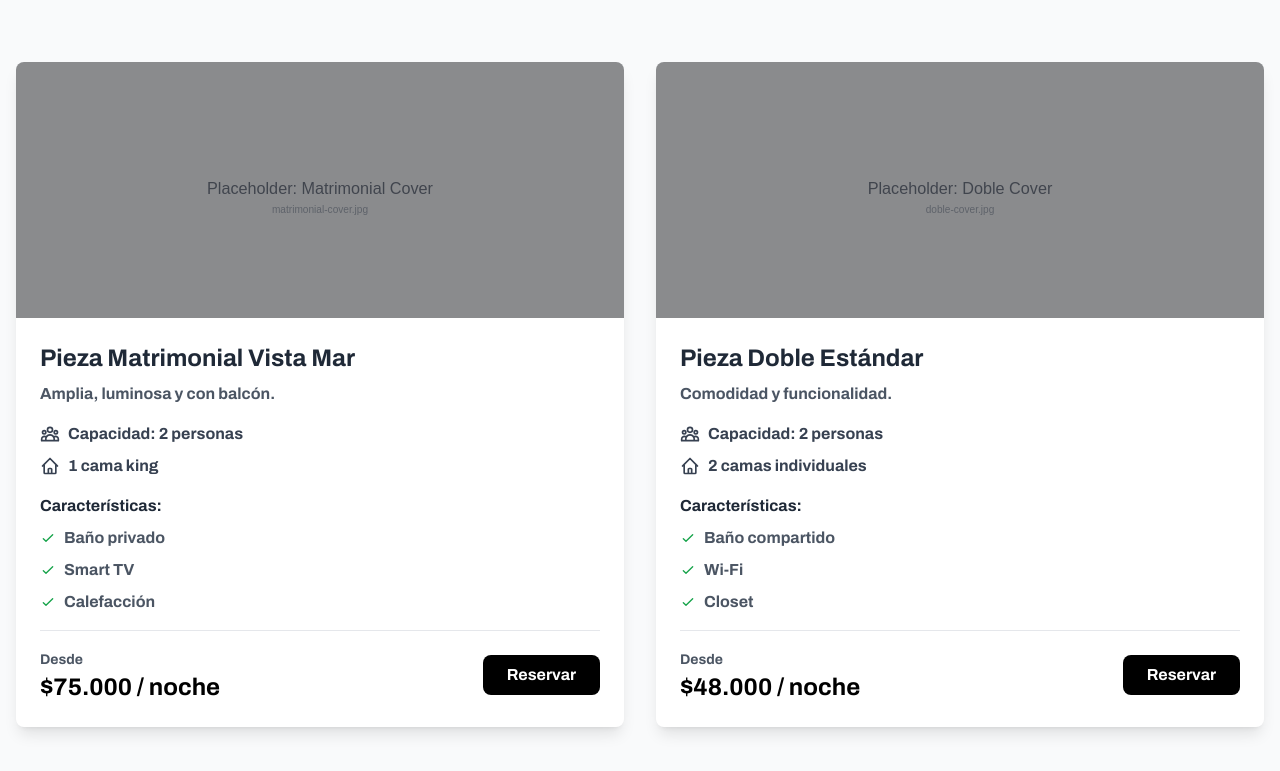
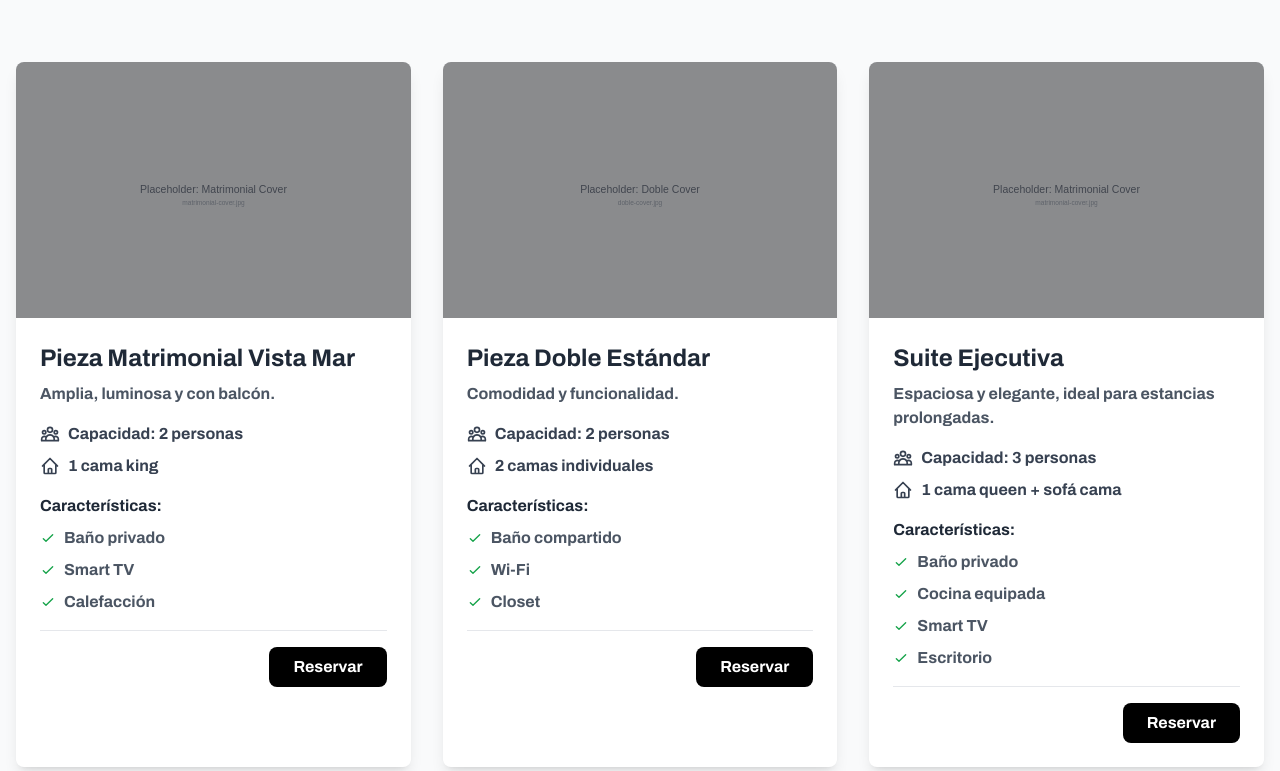
Before and after one commit to gbv-dev/sitio-web-tah, a plain HTML site: page piezas.html in a window 1280 px wide. Shown: the part 482-1253 px from the top of the page. Drawn offline with nearby package versions, Linux system fonts and the light colour scheme.

Commit message:
Remove prices from room cards, add third room (Suite Ejecutiva), change grid to 3 columns

```diff
--- a/data/site.json
+++ b/data/site.json
@@ -117,6 +117,29 @@
           "alt": "Dormitorio doble 2"
         }
       ]
+    },
+    {
+      "name": "Suite Ejecutiva",
+      "shortDescription": "Espaciosa y elegante, ideal para estancias prolongadas.",
+      "features": ["Baño privado", "Cocina equipada", "Smart TV", "Escritorio"],
+      "capacity": 3,
+      "bedSetup": "1 cama queen + sofá cama",
+      "priceFrom": "$95.000 / noche",
+      "cta": "mailto:reservas@costaazul.cl",
+      "cover": {
+        "src": "assets/img/matrimonial-cover.svg",
+        "alt": "Suite ejecutiva"
+      },
+      "gallery": [
+        {
+          "src": "assets/img/matrimonial1.svg",
+          "alt": "Suite ejecutiva 1"
+        },
+        {
+          "src": "assets/img/matrimonial2.svg",
+          "alt": "Suite ejecutiva 2"
+        }
+      ]
     }
   ]
 }
--- a/piezas.html
+++ b/piezas.html
@@ -39,7 +39,7 @@
 
   <!-- Rooms Grid Section -->
   <section class="container mx-auto px-4 py-16">
-    <div id="rooms-grid" class="grid md:grid-cols-2 gap-8">
+    <div id="rooms-grid" class="grid md:grid-cols-2 lg:grid-cols-3 gap-8">
       <!-- Rooms will be injected by JavaScript -->
     </div>
   </section>
@@ -145,11 +145,7 @@
                 </ul>
               </div>
 
-              <div class="flex items-center justify-between border-t pt-4">
-                <div>
-                  <span class="text-gray-600 text-sm">Desde</span>
-                  <p class="text-2xl font-bold text-black">${room.priceFrom}</p>
-                </div>
+              <div class="flex items-center justify-end border-t pt-4">
                 <a href="${room.cta}" class="bg-black hover:bg-gray-800 text-white px-6 py-2 rounded-lg font-semibold transition-colors">
                   Reservar
                 </a>
```
